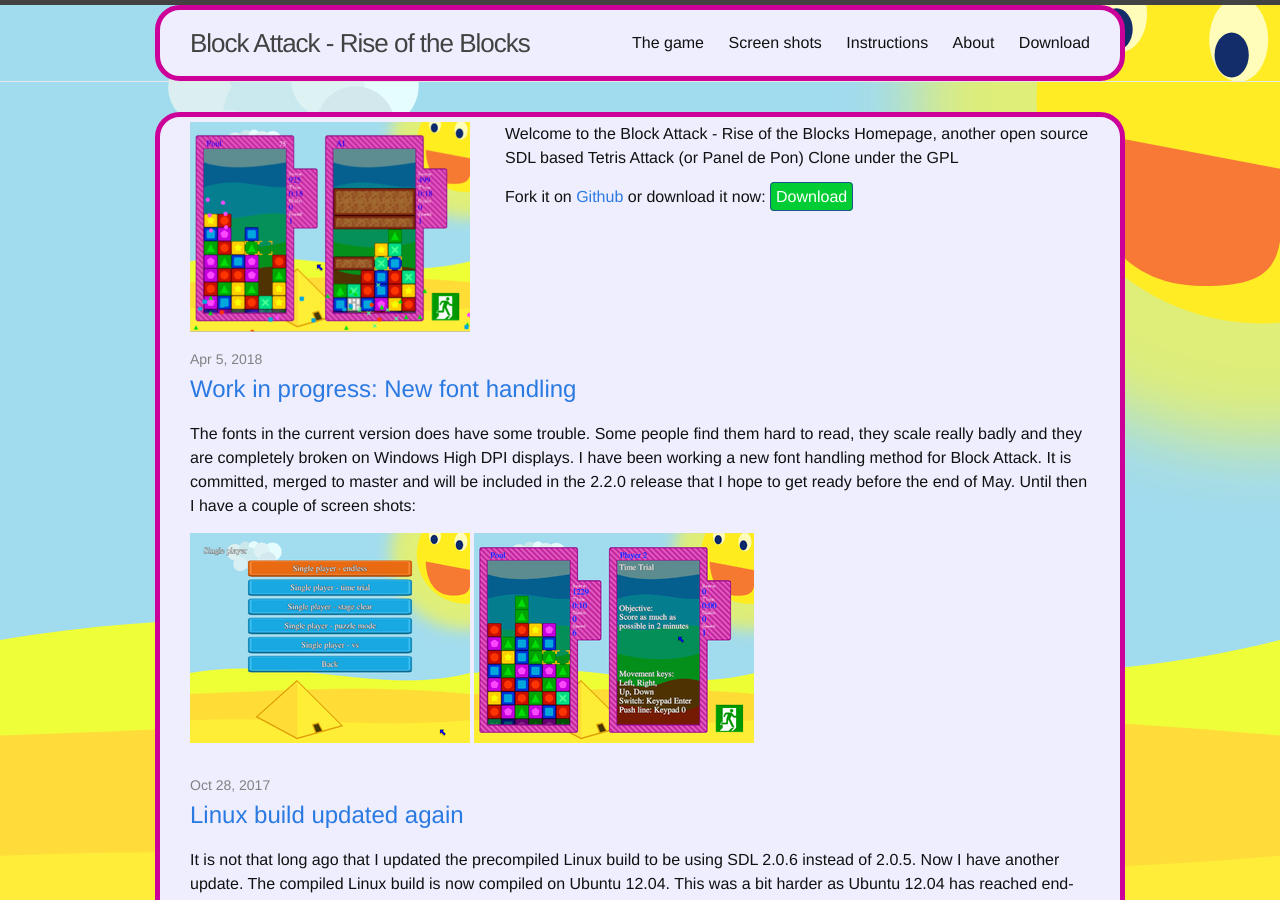
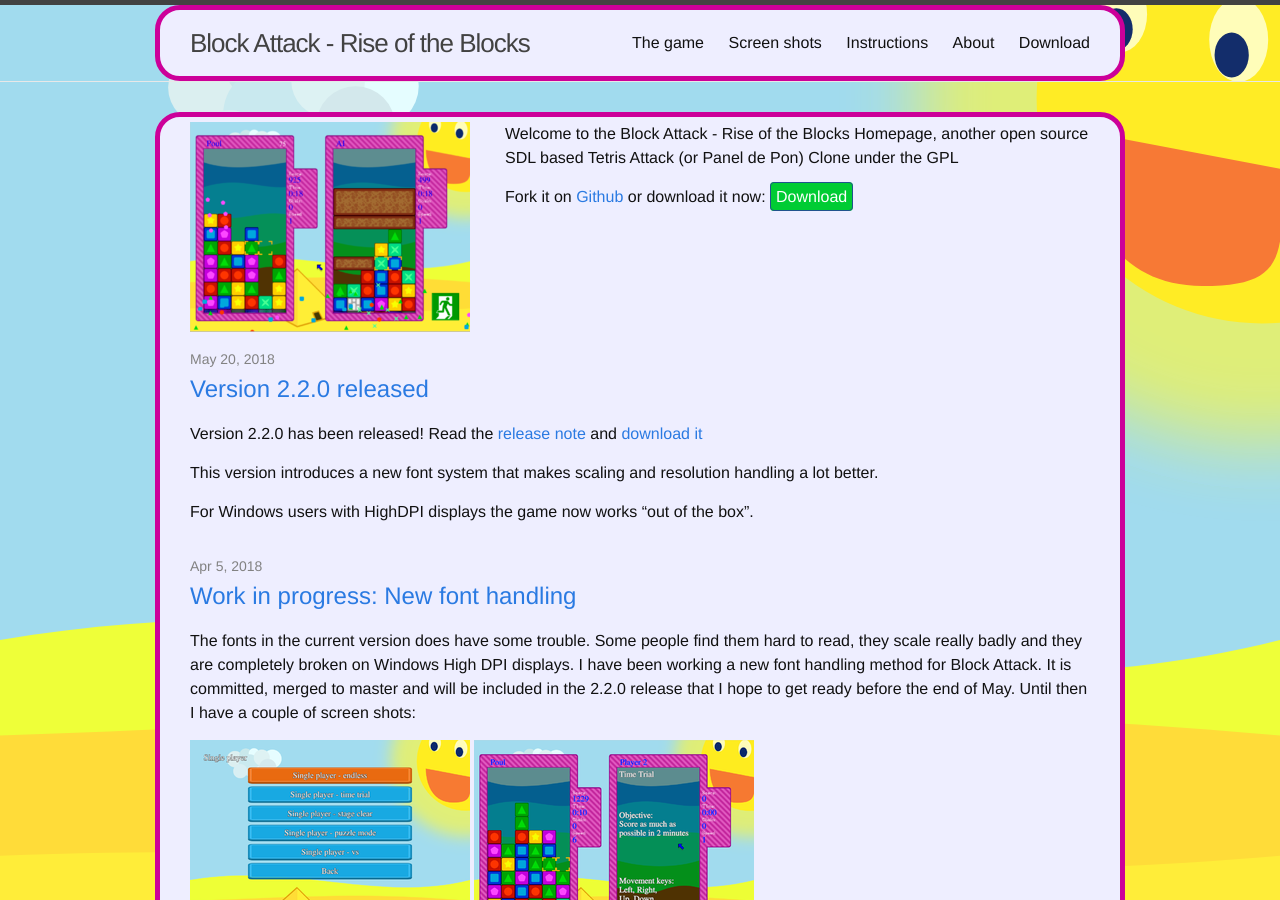
Before and after one commit to blockattack/blockattack-www, a Jekyll site: the page built from index.html, in a window 1280 px wide and 900 px high. Built offline with Jekyll 4.4.1, drawn with Linux system fonts in a browser that asks for light colours.

Commit message:
Add post about the 2.2.0 release

```diff
--- /dev/null
+++ b/_posts/2018-05-20-version_2_2_0_released.markdown
@@ -0,0 +1,11 @@
+---
+layout: post
+title: "Version 2.2.0 released"
+date: 2018-05-20
+catagories: news
+---
+Version 2.2.0 has been released! Read the [release note](https://raw.githubusercontent.com/blockattack/blockattack-game/v2.2.X/ReleaseNotes-2.2.0.txt) and [download it]({{ site.baseurl }}/download/)
+
+This version introduces a new font system that makes scaling and resolution handling a lot better.
+
+For Windows users with HighDPI displays the game now works "out of the box".
```
Also changed, not shown: download.md (+4 -4 lines).
